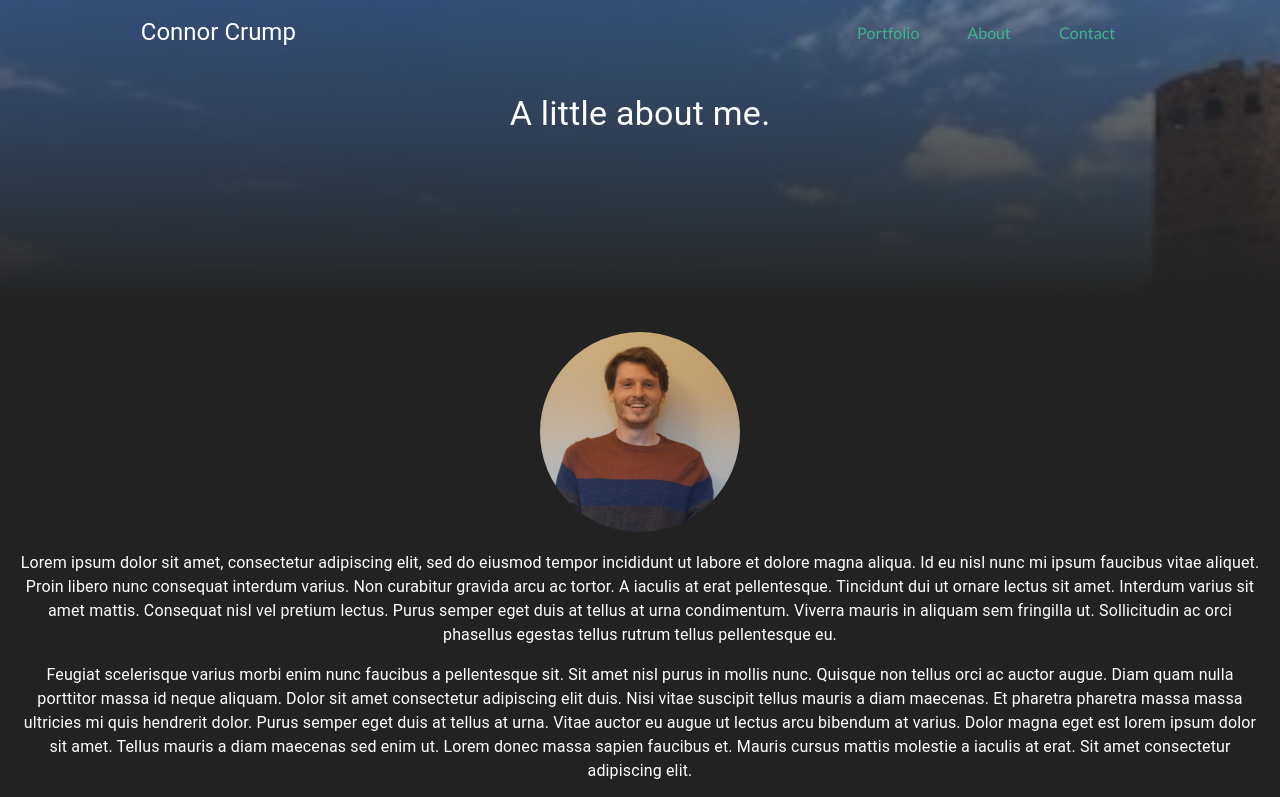
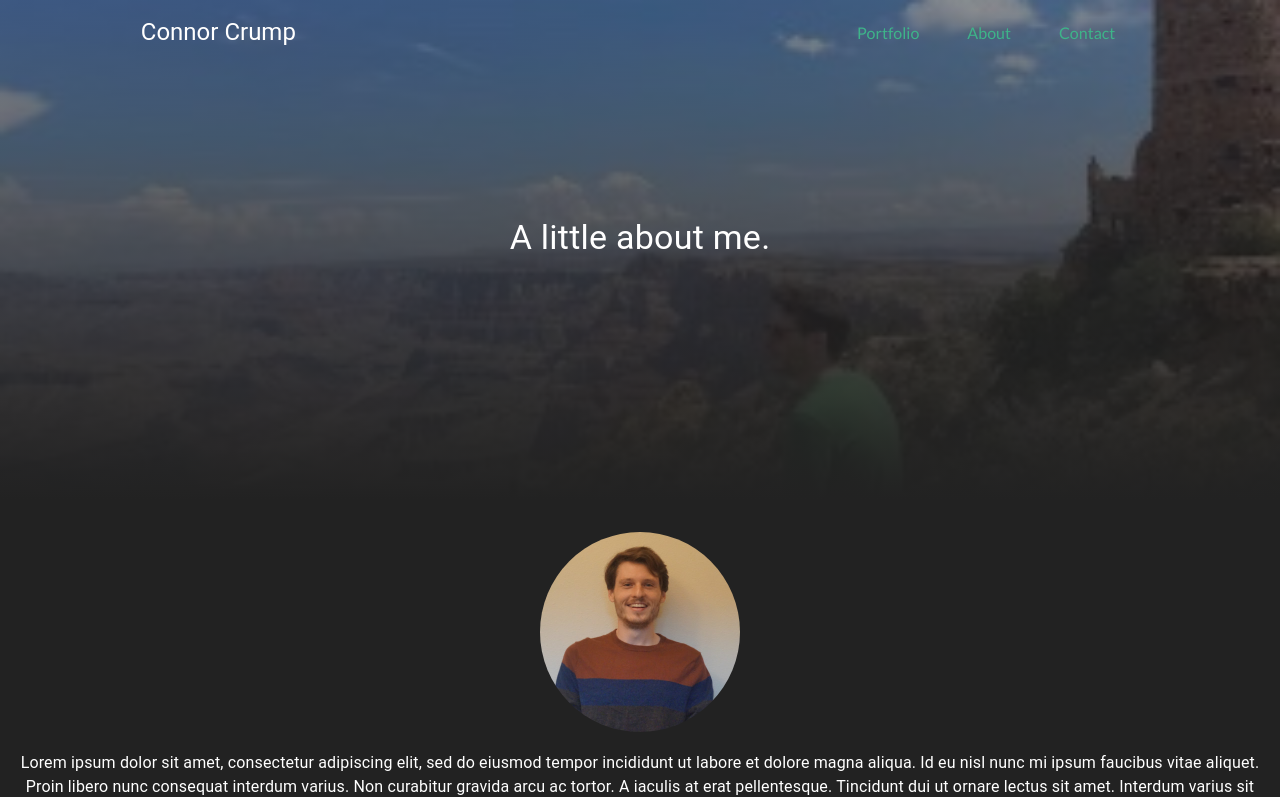
Before and after one commit to ccrump1280/portfolio, a React (Vite) app: page /about in a window 1280 px wide. Shown: the top 797 px of the page. Built offline with nearby package versions, Linux system fonts and the light colour scheme.

Commit message:
dynamic hero bg for desktop

```diff
--- a/src/routes/contact.jsx
+++ b/src/routes/contact.jsx
@@ -2,26 +2,35 @@ import Hero from '../sections/Hero';
 import { useRef } from 'react';
 import { Input, Button, TextArea } from '../StyledComponents';
 import { Typography } from '@mui/material';
-import React, {useEffect, useState} from 'react';
+import {useEffect, useState} from 'react';
 
 export default function Contact(){
     const form = useRef();
     const sendEmail = (e) => {
         e.preventDefault();
     }
-    const mediaMatch = window.matchMedia('(min-width: 600px)');
-    const [matches, setMatches] = useState(mediaMatch.matches);
+
+    const tablet = window.matchMedia('(min-width: 600px)');
+    const desktop = window.matchMedia('(min-width: 900px)');
+    const [isTablet, setIsTablet] = useState(tablet.matches);
+    const [isDesktop, setIsDesktop] = useState(desktop.matches);
 
     useEffect(() => {
-      const handler = e => setMatches(e.matches);
-      mediaMatch.addEventListener("change", handler);
-      return () => mediaMatch.removeEventListener("change", handler);
+      const handler = e => setIsTablet(e.matches);
+      tablet.addEventListener("change", handler);
+      return () => tablet.removeEventListener("change", handler);
     });
+
+    useEffect(() => {
+        const handler = e => setIsDesktop(e.matches);
+        desktop.addEventListener("change", handler);
+        return () => desktop.removeEventListener("change", handler);
+      });
 
     return (
         <>
-            <Hero title="Reach out! Let's start something together." heroURL= '/assets/home-hero-background.jpg' />
-            <form ref={form} onSubmit={sendEmail} id="contact-form" style={styles.form(matches)}>
+            <Hero title="Reach out! Let's start something together." heroURL= {isDesktop ? '/assets/home-hero-background-desktop.jpg' : '/assets/home-hero-background.jpg'} />
+            <form ref={form} onSubmit={sendEmail} id="contact-form" style={styles.form(isTablet)}>
                 <Typography variant="body2">Name</Typography>
                 <Input type="text" name="user_name" placeholder="Enter your name" />
                 <Typography variant="body2" >Email</Typography>
@@ -34,8 +43,9 @@ export default function Contact(){
     )
 }
 const styles = {
-    form: isMatch => ({
-        width: isMatch ? '70%' : '95%',
+    form: isTablet => ({
+        width: isTablet ? '70%' : '95%',
+        maxWidth: '700px',
         textAlign: 'left',
         margin: 'auto'
     })
--- a/src/routes/root.jsx
+++ b/src/routes/root.jsx
@@ -1,13 +1,22 @@
 
-import Hero from '../sections/Hero'
-import ThumbnailGrid from '../sections/ThumbnailGrid'
-import { CATEGORY_DATA } from '../projects'
+import Hero from '../sections/Hero';
+import ThumbnailGrid from '../sections/ThumbnailGrid';
+import { CATEGORY_DATA } from '../projects';
+import {useEffect, useState} from 'react';
 
 export default function Root() {
     const homeTitle = "Helping create a beautiful store for your brand"
+    const mediaMatch = window.matchMedia('(min-width: 900px)');
+    const [matches, setMatches] = useState(mediaMatch.matches);
+
+    useEffect(() => {
+      const handler = e => setMatches(e.matches);
+      mediaMatch.addEventListener("change", handler);
+      return () => mediaMatch.removeEventListener("change", handler);
+    });
     return (
         <>
-            <Hero title = { homeTitle } heroURL = '/assets/home-hero-background.jpg' isContactButton = { true } />
+            <Hero title = { homeTitle } heroURL ={matches ? '/assets/home-hero-background-desktop.jpg' : '/assets/home-hero-background.jpg'} isContactButton = { true } />
             <ThumbnailGrid projectData={CATEGORY_DATA['recent']} />
         </>
     )
--- a/src/sections/Hero.jsx
+++ b/src/sections/Hero.jsx
@@ -22,11 +22,13 @@ export default function Hero( {title, heroURL, isContactButton, thumbnailURL} )
             <Box sx ={{
                 backgroundImage: `linear-gradient(180deg, rgba(34,34,34,0.5) 0%, rgba(34,34,34,1) 100%), url(${heroURL})`,
                 backgroundSize: 'cover',
+                backgroundPosition: 'center',
                 width: '100%',
                 padding: '1rem 1rem',
                 marginBottom: '2rem',
                 boxSizing: 'border-box',
-                minHeight: '300px'
+                minHeight: {xs:'300px', sm:'500px'},
+                position: 'relative'
             }}>
                 <Box sx = {{
                     display: 'flex',
@@ -53,7 +55,15 @@ export default function Hero( {title, heroURL, isContactButton, thumbnailURL} )
                     </Box>
                     <MenuRoundedIcon sx={{display:{xs:'block', sm:'none'}}} onClick={toggleMobileMenu(true)}/>
                 </Box>
-                <Box sx={{mt:'3rem'}}>
+                <Box
+                    sx={{
+                        position: 'absolute',
+                        top: '50%',
+                        left: '50%',
+                        transform: 'translateX(-50%) translateY(-50%)',
+                        width: '80%'
+                    }}
+                >
                     {thumbnailURL && <img
                         src={thumbnailURL}
                         style={{
--- a/src/sections/ThumbnailGrid.jsx
+++ b/src/sections/ThumbnailGrid.jsx
@@ -6,9 +6,19 @@ export default function ThumbnailGrid({projectData}){
 
     return (
         <>
-            <Box sx={{padding: "0 2rem"}}>
+            <Box
+                sx={{padding: "0 2rem",}}
+            >
                 <Typography variant='h5' sx={{mb:"2rem"}}>Latest Work</Typography>
-                <Grid container spacing={2}>
+                <Grid
+                    container
+                    spacing={2}
+                    sx={{
+                        width:{xs:'100%', sm:'90%'},
+                        maxWidth: '1000px',
+                        margin: 'auto'
+                    }}
+                >
                     {projectData.projects.map((projectId) => {
                         const project = PROJECT_DATA[projectId];
                         return (
```
Also changed, not shown: public/assets/home-hero-background-desktop.jpg (added).
